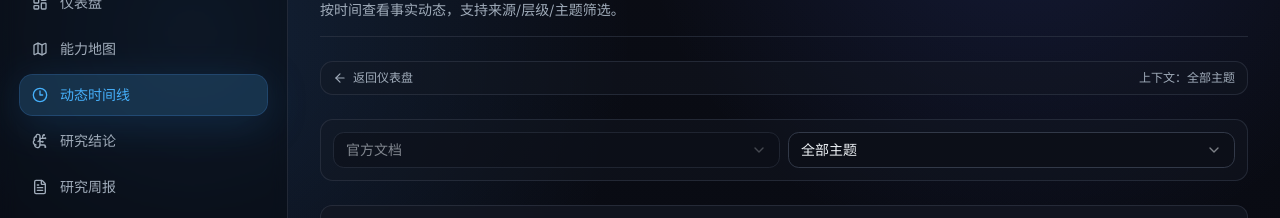
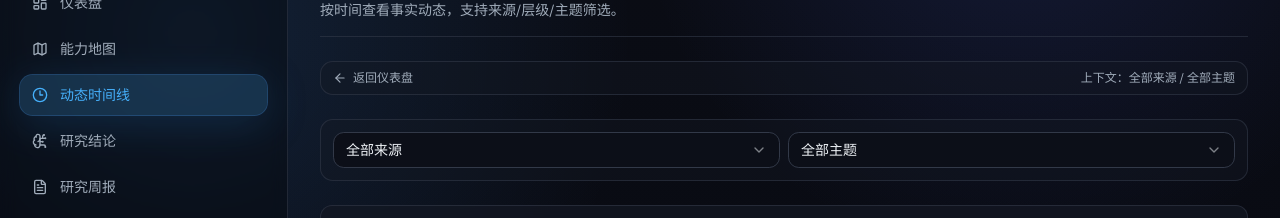
Before and after one commit to huiliuxu780/AiResearchStudio, a Next.js app: page /timeline in a window 1280 px wide. Shown: the part 125-343 px from the top of the page. Built offline with nearby package versions, Linux system fonts and the light colour scheme.

Commit message:
feat: enable timeline source filtering interaction

```diff
--- a/src/app/(workbench)/timeline/page.tsx
+++ b/src/app/(workbench)/timeline/page.tsx
@@ -1,6 +1,6 @@
 "use client";
 
-import { useCallback, useMemo } from "react";
+import { useCallback, useMemo, useState } from "react";
 import { usePathname, useRouter, useSearchParams } from "next/navigation";
 
 import { PageShell } from "@/components/layout/page-shell";
@@ -9,10 +9,10 @@ import { EmptyState } from "@/components/shared/empty-state";
 import { FilterBar } from "@/components/shared/filter-bar";
 import { ScenarioStateGate } from "@/components/shared/scenario-state-gate";
 import { TimelineItemCard } from "@/components/shared/timeline-item-card";
-import { topicTypeLabelMap } from "@/lib/label-maps";
+import { sourceTypeLabelMap, topicTypeLabelMap } from "@/lib/label-maps";
 import { getTimelineQuery, resolveSelectedId } from "@/lib/workbench-query";
 import { getWorkbenchRepository } from "@/repositories";
-import type { TopicType } from "@/types/enums";
+import type { SourceType, TopicType } from "@/types/enums";
 
 export default function TimelinePage() {
   const searchParams = useSearchParams();
@@ -21,6 +21,7 @@ export default function TimelinePage() {
   const query = getTimelineQuery(searchParams);
   const topic = query.topic;
   const itemId = query.item_id;
+  const [source, setSource] = useState<SourceType | undefined>(undefined);
   const repository = getWorkbenchRepository();
   const timeline = repository.getTimeline(query);
   const state = timeline.scenario;
@@ -45,7 +46,8 @@ export default function TimelinePage() {
   );
 
   const filteredItems = useMemo(() => {
-    const byTopic = topic ? timeline.data.items.filter((item) => item.topic_type === topic) : timeline.data.items;
+    const bySource = source ? timeline.data.items.filter((item) => item.source_type === source) : timeline.data.items;
+    const byTopic = topic ? bySource.filter((item) => item.topic_type === topic) : bySource;
     const selectedId = resolveSelectedId(byTopic, itemId);
     if (!selectedId) return byTopic;
 
@@ -53,9 +55,11 @@ export default function TimelinePage() {
     if (!selected) return byTopic;
 
     return [selected, ...byTopic.filter((item) => item.id !== selectedId)];
-  }, [timeline.data.items, topic, itemId]);
+  }, [timeline.data.items, source, topic, itemId]);
 
   const topicLabel = topic ? topicTypeLabelMap[topic as keyof typeof topicTypeLabelMap] ?? topic : null;
+  const sourceLabel = source ? sourceTypeLabelMap[source] : null;
+  const contextParts = [sourceLabel, topicLabel].filter(Boolean);
 
   return (
     <ScenarioStateGate scenario={state} emptyTitle="动态时间线暂无内容" errorTitle="动态时间线加载失败">
@@ -63,19 +67,21 @@ export default function TimelinePage() {
         <ContextBackBar
           href="/"
           label="返回仪表盘"
-          contextText={topicLabel ? `上下文：${topicLabel}` : "上下文：全部主题"}
+          contextText={contextParts.length > 0 ? `上下文：${contextParts.join(" / ")}` : "上下文：全部来源 / 全部主题"}
         />
 
         <FilterBar
           sourceTypes={timeline.data.filters.source_types}
           topicTypes={timeline.data.filters.topic_types}
+          selectedSource={source}
           selectedTopic={topic}
+          onSourceChange={setSource}
           onTopicChange={handleTopicChange}
         />
 
         <div className="space-y-3">
           {filteredItems.length === 0 ? (
-            <EmptyState title="当前主题无匹配条目" />
+            <EmptyState title="当前筛选条件无匹配条目" />
           ) : (
             filteredItems.map((item) => <TimelineItemCard key={item.id} item={item} />)
           )}
--- a/src/components/shared/filter-bar.tsx
+++ b/src/components/shared/filter-bar.tsx
@@ -7,20 +7,37 @@ import type { SourceType, TopicType } from "@/types/enums";
 interface FilterBarProps {
   sourceTypes: SourceType[];
   topicTypes: TopicType[];
+  selectedSource?: SourceType;
   selectedTopic?: TopicType;
+  onSourceChange?: (source?: SourceType) => void;
   onTopicChange?: (topic?: TopicType) => void;
 }
 
-export function FilterBar({ sourceTypes, topicTypes, selectedTopic, onTopicChange }: FilterBarProps) {
+export function FilterBar({
+  sourceTypes,
+  topicTypes,
+  selectedSource,
+  selectedTopic,
+  onSourceChange,
+  onTopicChange
+}: FilterBarProps) {
+  const sourceValue = selectedSource ?? "all";
   const topicValue = selectedTopic ?? "all";
 
   return (
     <div className="grid gap-2 rounded-lg border border-border/60 bg-card/40 p-3 md:grid-cols-2">
-      <Select defaultValue={sourceTypes[0]} disabled>
-        <SelectTrigger aria-label="来源筛选（Phase 2 预留）">
-          <SelectValue placeholder="来源筛选（Phase 2 预留）" />
+      <Select
+        value={sourceValue}
+        onValueChange={(value) => {
+          if (!onSourceChange) return;
+          onSourceChange(value === "all" ? undefined : (value as SourceType));
+        }}
+      >
+        <SelectTrigger aria-label="来源筛选">
+          <SelectValue placeholder="来源筛选" />
         </SelectTrigger>
         <SelectContent>
+          <SelectItem value="all">全部来源</SelectItem>
           {sourceTypes.map((item) => (
             <SelectItem key={item} value={item}>
               {sourceTypeLabelMap[item]}
```
Also changed, not shown: 2 other files (tests, documents, lock files or other folders).
